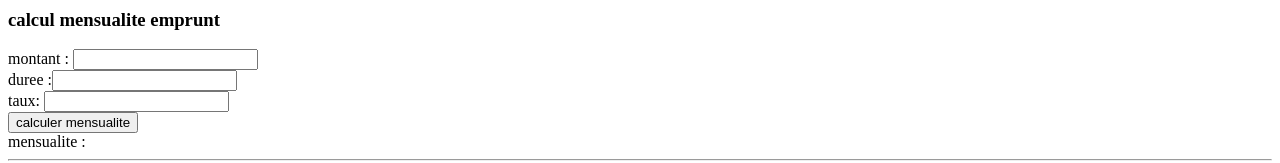
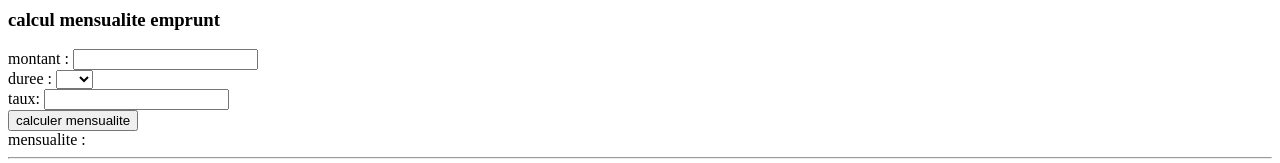
Before and after one commit to didier-tp/m2idef_angular-app, an Angular app: page / in a window 1280 px wide. Shown: the part 209-372 px from the top of the page. Built offline with nearby package versions, Linux system fonts and the light colour scheme.

Commit message:
v2 avec liste deroulante

```diff
--- a/src/app/emprunt/emprunt.component.html
+++ b/src/app/emprunt/emprunt.component.html
@@ -1,6 +1,11 @@
 <h3>calcul mensualite emprunt</h3>
 montant : <input [(ngModel)]="calculEmprunt.montant" /><br/>
+<!--
 duree :<input [(ngModel)]="calculEmprunt.duree" /> <br/>
+-->
+duree : <select [(ngModel)]="calculEmprunt.duree">
+      <option *ngFor="let i of [1,2,3,4,5,6,8,10,12,15,20]">{{i}}</option>
+</select> <br/>
 taux: <input [(ngModel)]="calculEmprunt.taux" /> <br/>
 <input type="button" value="calculer mensualite"
        (click)="calculerEmprunt()" /> <br />
```
